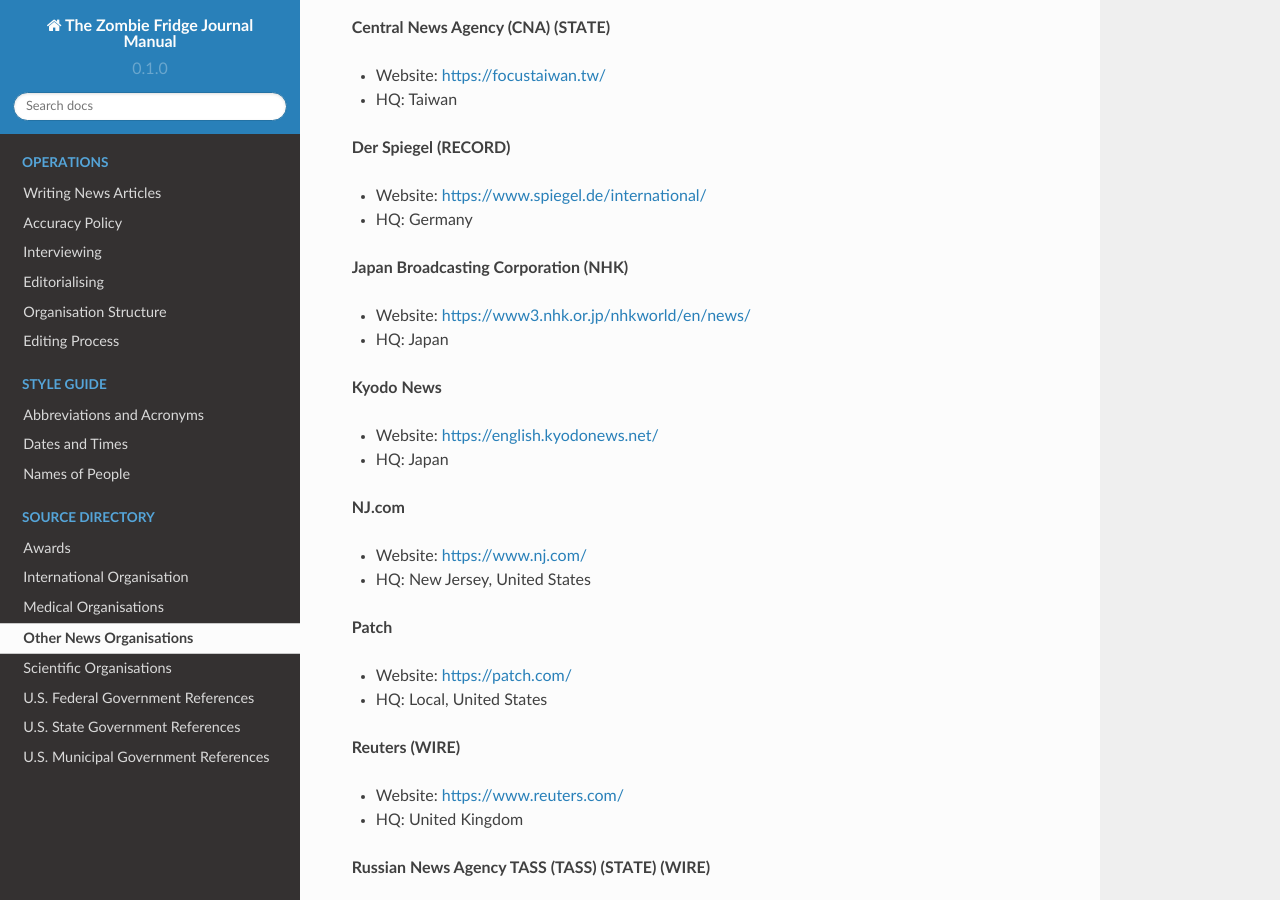
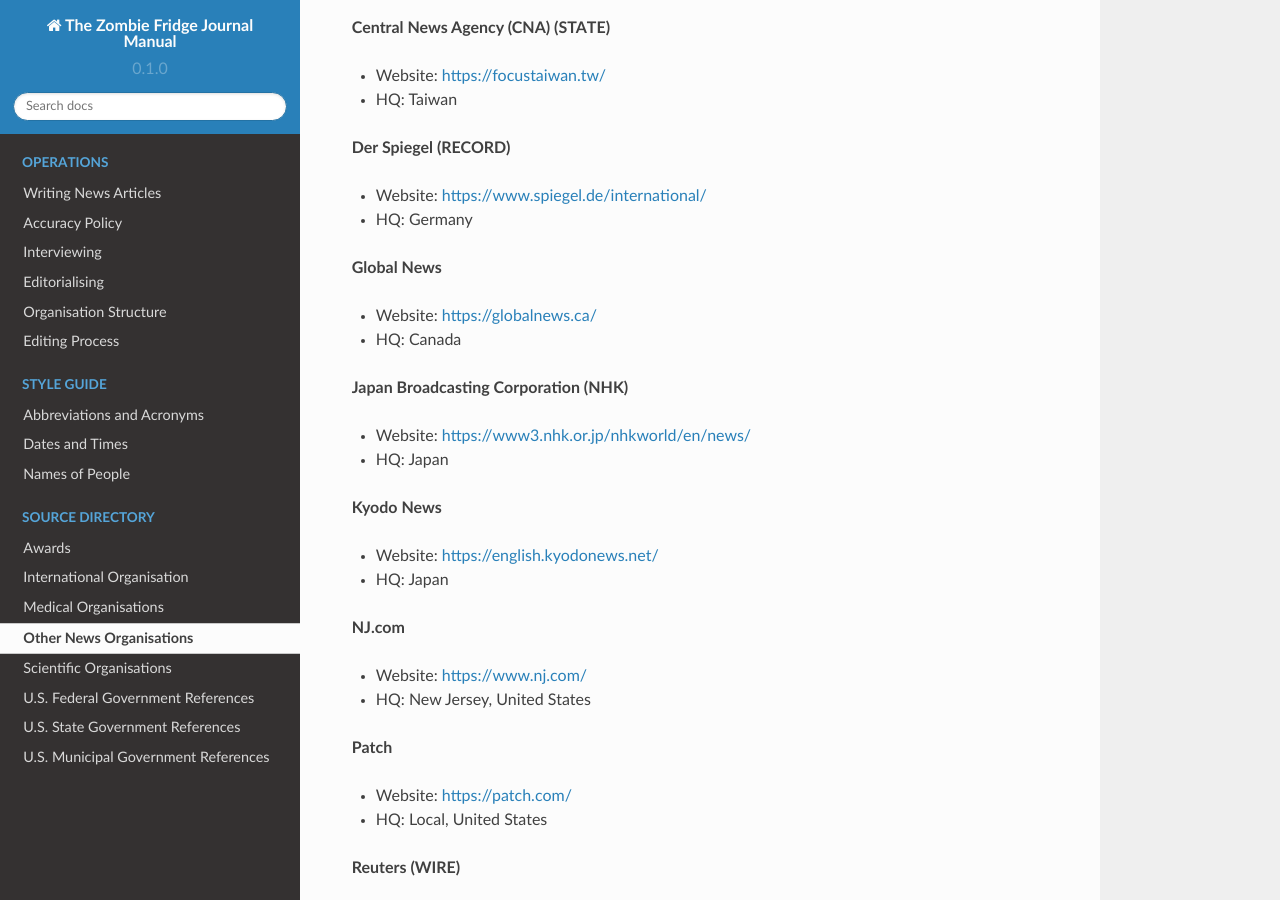
Before and after one commit to theZFJ/manual, a Sphinx documentation site: the page built from docs/otherNewsOrgs.rst, in a window 1280 px wide and 900 px high, scrolled down 744 px. Built offline with Sphinx 7.4.7 and the Read the Docs theme 2.0.0, drawn with Linux system fonts in a browser that asks for light colours.

Commit message:
add Canada's Global News

```diff
--- a/docs/otherNewsOrgs.rst
+++ b/docs/otherNewsOrgs.rst
@@ -32,6 +32,11 @@
 
 * Website: https://www.spiegel.de/international/
 * HQ: Germany
+
+**Global News**
+
+* Website: https://globalnews.ca/
+* HQ: Canada
 
 **Japan Broadcasting Corporation (NHK)**
 
```
